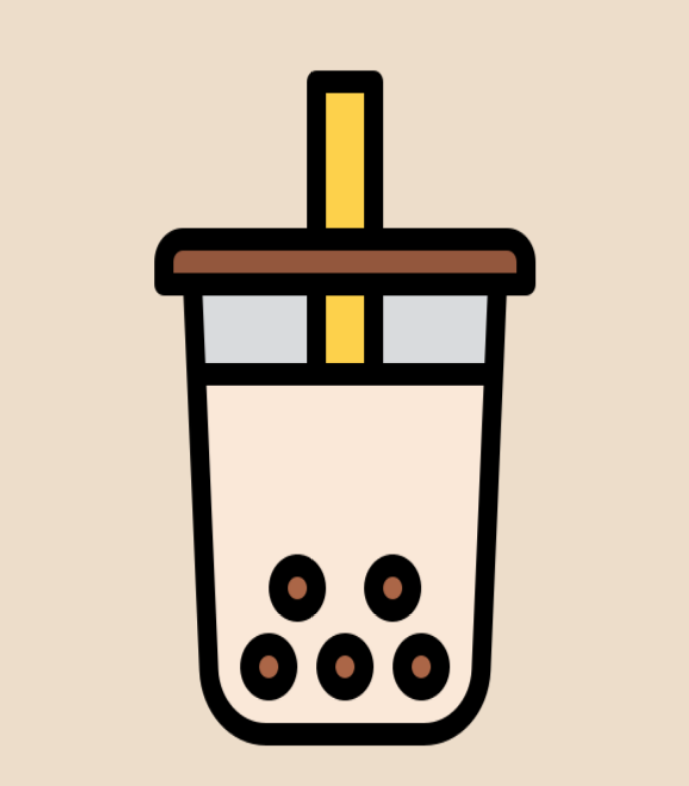
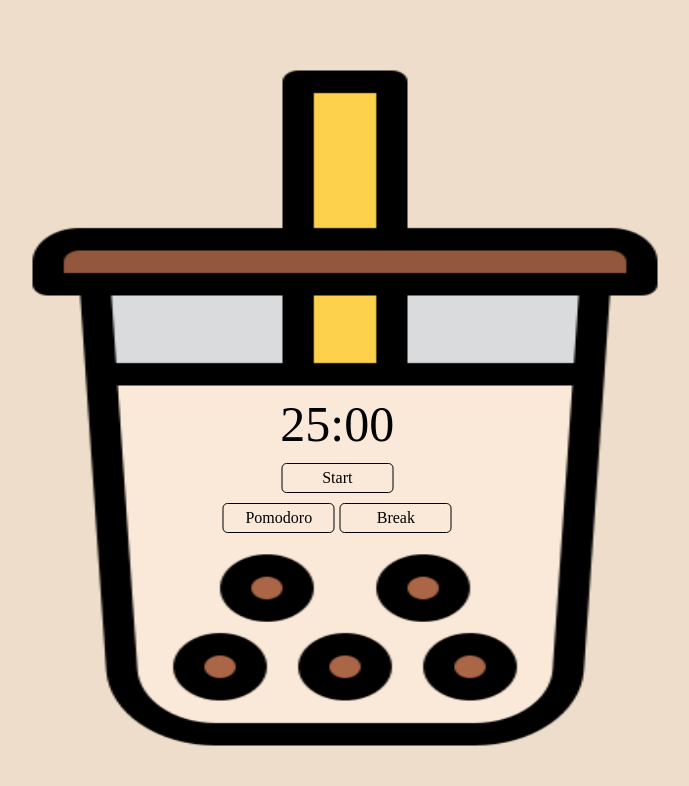
Before and after one commit to glin18/boba-pomodoro, a React (Create React App) app: page / in a window 1280 px wide. Shown: the top 786 px of the page, without its empty margins (303-992 px from the left). Built offline with nearby package versions, Linux system fonts and the light colour scheme.

Commit message:
Create basic main content structure

```diff
--- a/src/App.css
+++ b/src/App.css
@@ -2,6 +2,7 @@ body{
   width: 100%;
   min-height: 100vh;
   background-color: rgb(237, 221, 202);
+  overflow: hidden;
 }
 
 .bg{
@@ -9,9 +10,52 @@ body{
   background-repeat: no-repeat;
   background-attachment: fixed;
   background-position: center;
-  z-index: 1;
-  position: fixed;
-  height: 100%;
+  height: 100vh;
   width: 100%;
-  background-size: 610px 90%;
+  background-size: 610px 100%;
+  position: relative;
 }
+
+.main-container{
+  position: absolute;
+  top :57%;
+  left: 49.4%;
+  transform: translate(-50%,-50%);
+  display: flex;
+  flex-direction: column;
+  justify-content: center;
+  align-items: center;
+  gap: 10px;
+}
+
+.timer{
+  font-size: 50px;
+}
+
+.start{
+  border: 1px black solid;
+  padding: 5px;
+  border-radius: 5px;
+  width: 100px;
+  text-align: center;
+}
+
+.stage{
+  display: flex;
+  justify-content: center;
+  gap: 5px;
+}
+
+.stage div{
+  border: 1px black solid;
+  padding: 5px;
+  border-radius: 5px;
+  width: 100px;
+  text-align: center;
+}
+
+@media (min-width: 1000px){
+  .bg{
+    background-size: 1000px 90%;
+  }
+}
--- a/src/App.js
+++ b/src/App.js
@@ -4,7 +4,14 @@ function App() {
   return (
     <div className="App">
       <div className="bg">
-
+        <div className="main-container">
+          <div className="timer">25:00</div>
+          <div className="start">Start</div>
+          <div className="stage">
+            <div>Pomodoro</div>
+            <div>Break</div>
+          </div>
+        </div>
       </div>
     </div>
   );
```
